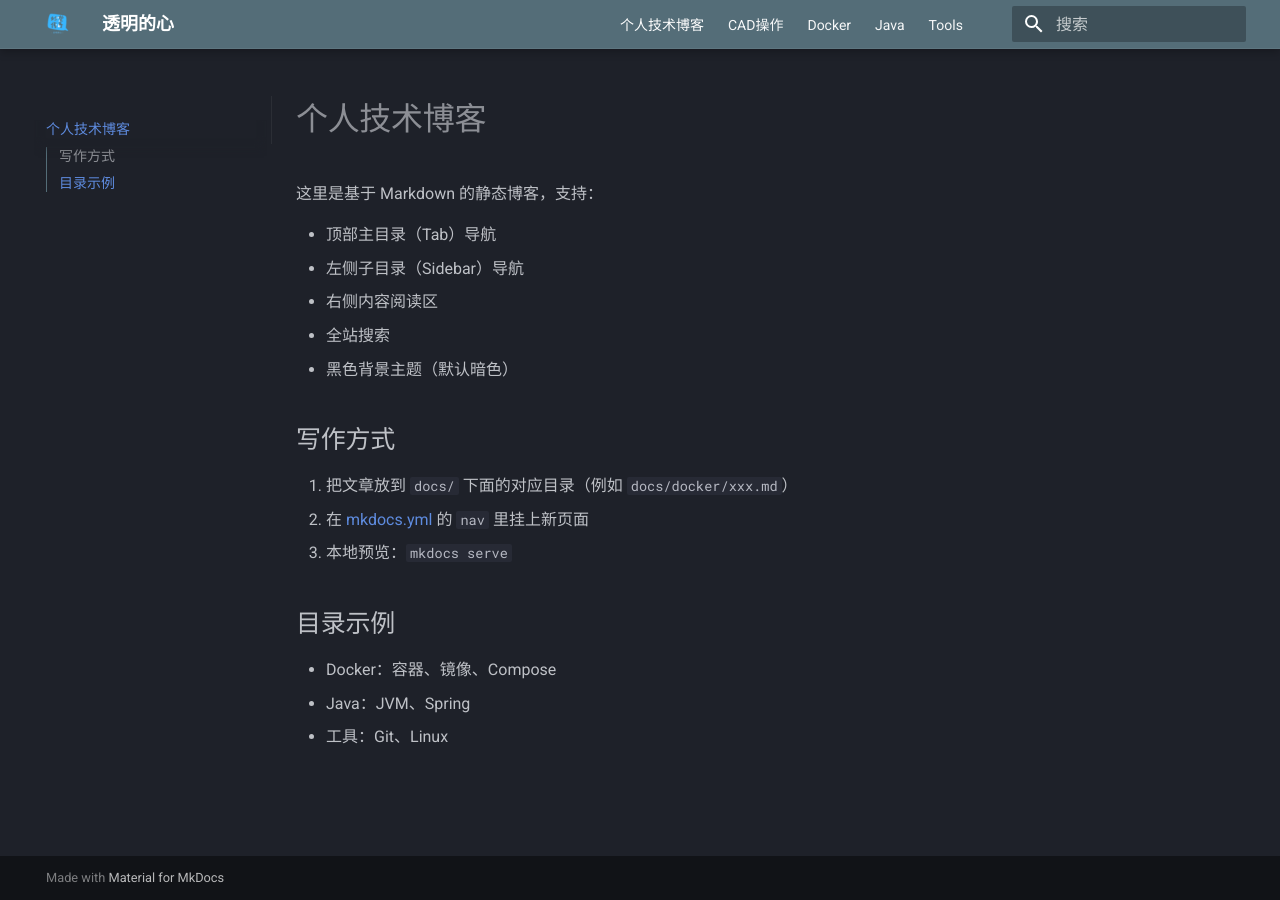
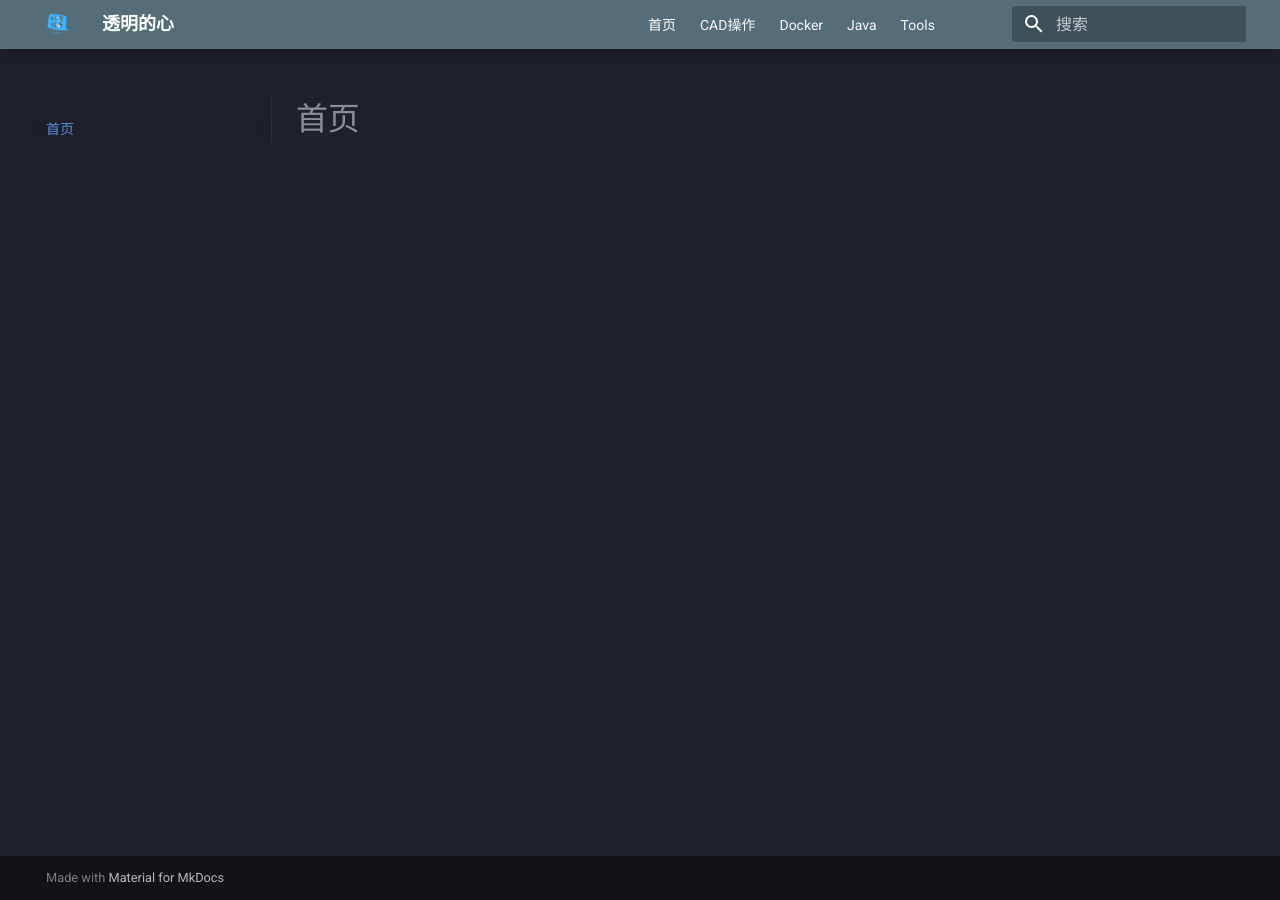
Before and after one commit to wq0713/wq0713.github.io, an MkDocs documentation site: the page built from docs/index.md, in a window 1280 px wide. Built offline with MkDocs 1.6.1 and Material for MkDocs 9.7.7, drawn with Linux system fonts in a browser that asks for light colours.

Commit message:
Update index.md

```diff
--- a/docs/index.md
+++ b/docs/index.md
@@ -1,21 +1 @@
-# 个人技术博客
-
-这里是基于 Markdown 的静态博客，支持：
-
-- 顶部主目录（Tab）导航
-- 左侧子目录（Sidebar）导航
-- 右侧内容阅读区
-- 全站搜索
-- 黑色背景主题（默认暗色）
-
-## 写作方式
-
-1. 把文章放到 `docs/` 下面的对应目录（例如 `docs/docker/xxx.md`）
-2. 在 [mkdocs.yml](file:///c:/Users/Administrator/Documents/trae_projects/WsnWebSite/mkdocs.yml) 的 `nav` 里挂上新页面
-3. 本地预览：`mkdocs serve`
-
-## 目录示例
-
-- Docker：容器、镜像、Compose
-- Java：JVM、Spring
-- 工具：Git、Linux
+# 首页
```
